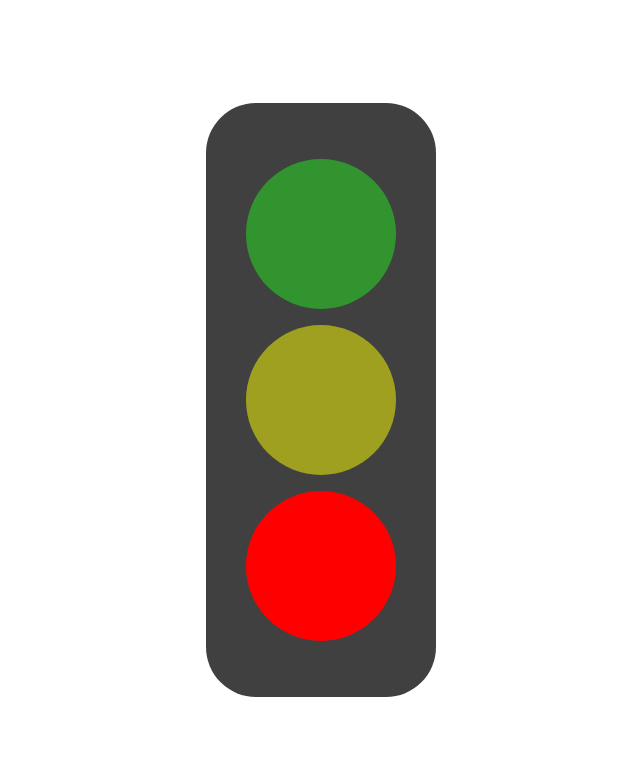
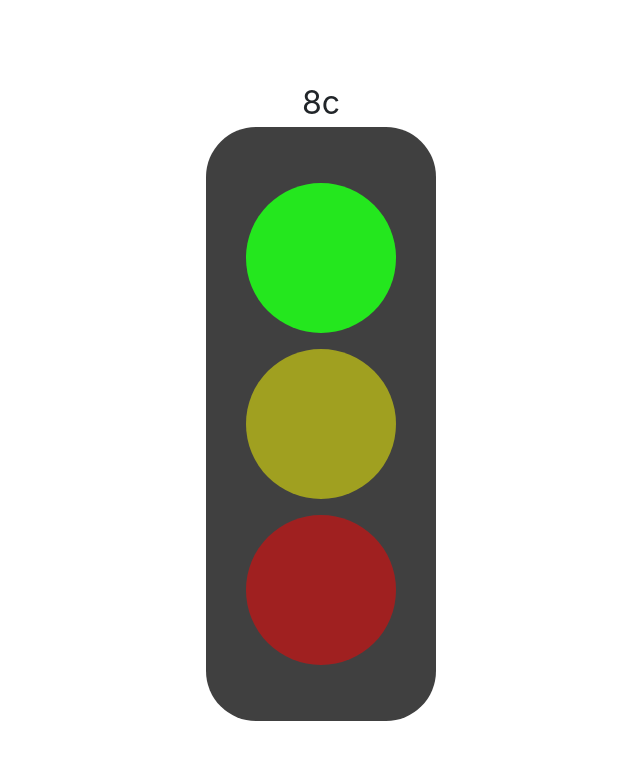
Before and after one commit to frake23/trueconf, a Vue app: page /green in a window 1280 px wide. Before the commit this address led to /red. Shown: the top 760 px of the page, without its empty margins (319-959 px from the left). Built offline with nearby package versions, Linux system fonts and the light colour scheme.

Commit message:
added vuex

```diff
--- a/package.json
+++ b/package.json
@@ -11,7 +11,8 @@
     "bootstrap": "^4.6.0",
     "core-js": "^3.6.5",
     "vue": "^2.6.11",
-    "vue-router": "^3.5.1"
+    "vue-router": "^3.5.1",
+    "vuex": "^3.6.2"
   },
   "devDependencies": {
     "@vue/cli-plugin-babel": "~4.5.0",
--- a/src/components/Light.vue
+++ b/src/components/Light.vue
@@ -1,6 +1,6 @@
 <template>
-  <div class="light" v-bind:style="{
-    opacity: active ? 1: 0.5,
+  <div class="light" :style="{
+    opacity: active && show ? 1: 0.5,
     background: color
   }"/>
 </template>
@@ -10,8 +10,14 @@ export default {
   name: "Light",
   props: {
     color: String,
-    active: Boolean
-  }
+    active: Boolean,
+    flashing: Boolean
+  },
+  data: () => {
+    return {
+      show: true
+    }
+  },
 }
 </script>
 
--- a/src/components/TrafficLight.vue
+++ b/src/components/TrafficLight.vue
@@ -2,12 +2,12 @@
   <div class="d-flex flex-column traffic-light py-5 px-4">
     <div
         v-for="light in lights"
-        v-bind:key="light.id"
+        :key="light.id"
         class="flex-grow-1 my-2 mx-3"
     >
       <Light
-          v-bind:active="active === light.type"
-          v-bind:color="light.background"
+          :active="active === light.type"
+          :color="light.background"
       />
     </div>
 
@@ -15,17 +15,36 @@
 </template>
 
 <script>
+import {mapState, mapMutations} from 'vuex';
+
 import Light from "@/components/Light";
-import TrafficLightMixin from "@/mixins/TrafficLightMixin";
+import TrafficLightDataMixin from "@/mixins/TrafficLightDataMixin";
 
 export default {
   name: "TrafficLight",
-  mixins: [TrafficLightMixin],
-  props: {
-    active: String
-  },
+  mixins: [TrafficLightDataMixin],
   components: {
     Light
+  },
+  computed: {
+    ...mapState('trafficLight', ['active', 'timer', 'next'])
+  },
+  methods: {
+    ...mapMutations('trafficLight', ['decrementTimer', 'setNext', 'setTimer', 'setActive'])
+  },
+  watch: {
+    timer: function(now) {
+      if (!now) {
+        this.setActive(this.next);
+        return;
+      }
+      setTimeout(() => this.decrementTimer(), 1000)
+    },
+    active: function(now, prev) {
+      const delay = this.delays[now];
+      const next = this.getNextLight(prev, now);
+      this.setTimer(delay); this.setNext(next);
+    }
   }
 }
 </script>
--- /dev/null
+++ b/src/mixins/TrafficLightDataMixin.vue
@@ -0,0 +1,41 @@
+<script>
+export default {
+  name: "TrafficLightDataMixin",
+  data: () => {
+    return {
+      lights: [
+        {
+          type: 'green',
+          background: '#24e71e',
+          delay: 15
+        },
+        {
+          type: 'yellow',
+          background: 'yellow',
+          delay: 3
+        },
+        {
+          type: 'red',
+          background: 'red',
+          delay: 10
+        }
+      ]
+    }
+  },
+  methods: {
+    getNextLight(prev, active) {
+      if (active === 'yellow')
+        return prev === 'red' ? 'green' : 'red';
+      else
+        return 'yellow'
+    }
+  },
+  computed: {
+    delays: function () {
+      const delays = {}
+      this.lights.forEach(light => delays[light.type] = light.delay);
+      return delays;
+    }
+  }
+}
+</script>
--- a/src/mixins/TrafficLightMixin.vue
+++ /dev/null
@@ -1,34 +0,0 @@
-<script>
-export default {
-  name: "TrafficLightMixin",
-  data: () => {
-    return {
-      lights: [
-        {
-          type: 'green',
-          background: '#24e71e',
-          delay: 3
-        },
-        {
-          type: 'yellow',
-          background: 'yellow',
-          delay: 3
-        },
-        {
-          type: 'red',
-          background: 'red',
-          delay: 3
-        }
-      ]
-    }
-  },
-  methods: {
-    nextLightType(lightType) {
-      return this.lights[(this.lights.findIndex(light => light.type === lightType) + 1) % this.lights.length].type;
-    },
-    getDelay(lightType) {
-      return this.lights.find((light) => light.type === lightType).delay;
-    }
-  }
-}
-</script>
--- a/src/pages/HomePage.vue
+++ b/src/pages/HomePage.vue
@@ -1,33 +1,36 @@
 <template>
-  <div class="min-vh-100 w-100 d-flex justify-content-center align-items-center">
-    <TrafficLight v-bind:active="$route.params.color"/>
+  <div class="min-vh-100 w-100 d-flex flex-column justify-content-center align-items-center">
+    <span class="timer">{{timer}}c</span>
+    <TrafficLight
+        :active="$route.params.lightType"
+
+    />
 
   </div>
 </template>
 
 <script>
+import {mapMutations, mapState} from 'vuex';
+
 import TrafficLight from "@/components/TrafficLight";
-import TrafficLightMixin from "@/mixins/TrafficLightMixin";
 
 export default {
   name: "HomePage",
-  mixins: [TrafficLightMixin],
   components: { TrafficLight },
+  mounted() {
+    this.setActive(this.$route.params.lightType);
+  },
   methods: {
-    setDelays() {
-      const delay = this.getDelay(this.$route.params.color);
-      setTimeout(() => this.$router.push(this.nextLightType(this.$route.params.color)), delay * 1000);
-    }
+    ...mapMutations('trafficLight', ['setActive'])
   },
-  updated() {
-    this.setDelays();
-  },
-  mounted() {
-    this.setDelays();
+  computed: {
+    ...mapState('trafficLight', ['timer'])
   }
 }
 </script>
 
 <style scoped>
-
+.timer {
+  font-size: 32px;
+}
 </style>
--- /dev/null
+++ b/src/router.js
@@ -0,0 +1,15 @@
+import Vue from "vue";
+import VueRouter from "vue-router";
+import HomePage from "@/pages/HomePage";
+
+Vue.use(VueRouter)
+
+const routes = [
+    { path: '/', redirect: '/green' },
+    { path: '/:lightType', component: HomePage }
+];
+
+export default new VueRouter({
+    mode: 'history',
+    routes
+})
--- /dev/null
+++ b/src/store/index.js
@@ -0,0 +1,12 @@
+import Vue from 'vue';
+import Vuex from 'vuex';
+
+import trafficLight from "@/store/modules/trafficLight";
+
+Vue.use(Vuex);
+
+export default new Vuex.Store({
+    modules: {
+        trafficLight
+    }
+})
--- /dev/null
+++ b/src/store/modules/trafficLight.js
@@ -0,0 +1,20 @@
+const state = () => {
+    return {
+        active: '',
+        next: '',
+        timer: 0
+    }
+}
+
+const mutations = {
+    setActive: (state, payload) => state.active = payload,
+    setNext: (state, payload) => state.next = payload,
+    setTimer: (state, payload) => state.timer = payload,
+    decrementTimer: (state) => state.timer--,
+}
+
+export default {
+    namespaced: true,
+    state,
+    mutations
+}
```
Also changed, not shown: src/main.js (+5 -14 lines).
